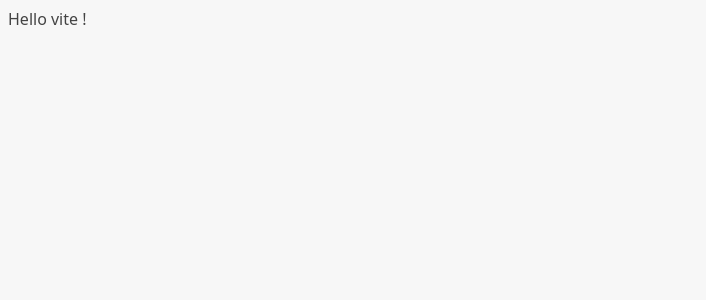
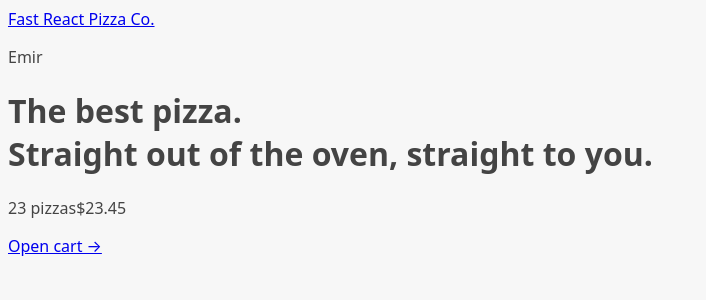
Before and after one commit to Emirkcgl/pizza-react, a React (Vite) app: page / in a window 1280 px wide. Shown: the top 300 px of the page, without its empty margins (0-706 px from the left). Built offline with nearby package versions, Linux system fonts and the light colour scheme.

Commit message:
building the  App layout

```diff
--- a/package.json
+++ b/package.json
@@ -11,7 +11,8 @@
   },
   "dependencies": {
     "react": "^18.2.0",
-    "react-dom": "^18.2.0"
+    "react-dom": "^18.2.0",
+    "react-router-dom": "^6.30.4"
   },
   "devDependencies": {
     "@types/react": "^18.2.15",
--- a/src/App.jsx
+++ b/src/App.jsx
@@ -1,5 +1,40 @@
+import { createBrowserRouter, RouterProvider } from "react-router-dom";
+import Home from "./UI/Home";
+import Menu from "./features/menu/Menu";
+import Cart from "./features/cart/Cart";
+import Order from "./features/order/Order";
+import CreateOrder from "./features/order/CreateOrder";
+import AppLayaout from "./UI/AppLayaout";
+
+const router = createBrowserRouter([
+  {
+    element: <AppLayaout />,
+    children: [
+      {
+        path: "/",
+        element: <Home />,
+      },
+      {
+        path: "/menu",
+        element: <Menu />,
+      },
+      {
+        path: "/cart",
+        element: <Cart />,
+      },
+      {
+        path: "/order/new",
+        element: <CreateOrder />,
+      },
+      {
+        path: "/order/:orderId",
+        element: <Order />,
+      },
+    ],
+  },
+]);
 function App() {
-  return <div>Hello vite !</div>;
+  return <RouterProvider router={router} />;
 }
 
 export default App;
--- /dev/null
+++ b/src/UI/AppLayaout.jsx
@@ -0,0 +1,17 @@
+import { Outlet } from "react-router-dom";
+import Header from "./Header";
+import CartOverview from "../features/cart/CartOverview";
+
+function AppLayaout() {
+  return (
+    <div>
+      <Header />
+      <main>
+        <Outlet />
+      </main>
+      <CartOverview />
+    </div>
+  );
+}
+
+export default AppLayaout;
--- /dev/null
+++ b/src/UI/Header.jsx
@@ -0,0 +1,11 @@
+import { Link } from "react-router-dom";
+function Header() {
+  return (
+    <header>
+      <Link to="/">Fast React Pizza Co.</Link>
+      <p>Emir</p>
+    </header>
+  );
+}
+
+export default Header;
--- a/src/features/cart/CartOverview.jsx
+++ b/src/features/cart/CartOverview.jsx
@@ -1,3 +1,5 @@
+import { Link } from "react-router-dom";
+
 function CartOverview() {
   return (
     <div>
@@ -5,7 +7,7 @@
         <span>23 pizzas</span>
         <span>$23.45</span>
       </p>
-      <a href="#">Open cart &rarr;</a>
+      <Link to="cart">Open cart &rarr;</Link>
     </div>
   );
 }
```
Also changed, not shown: 1 other file (tests, documents, lock files or other folders).
